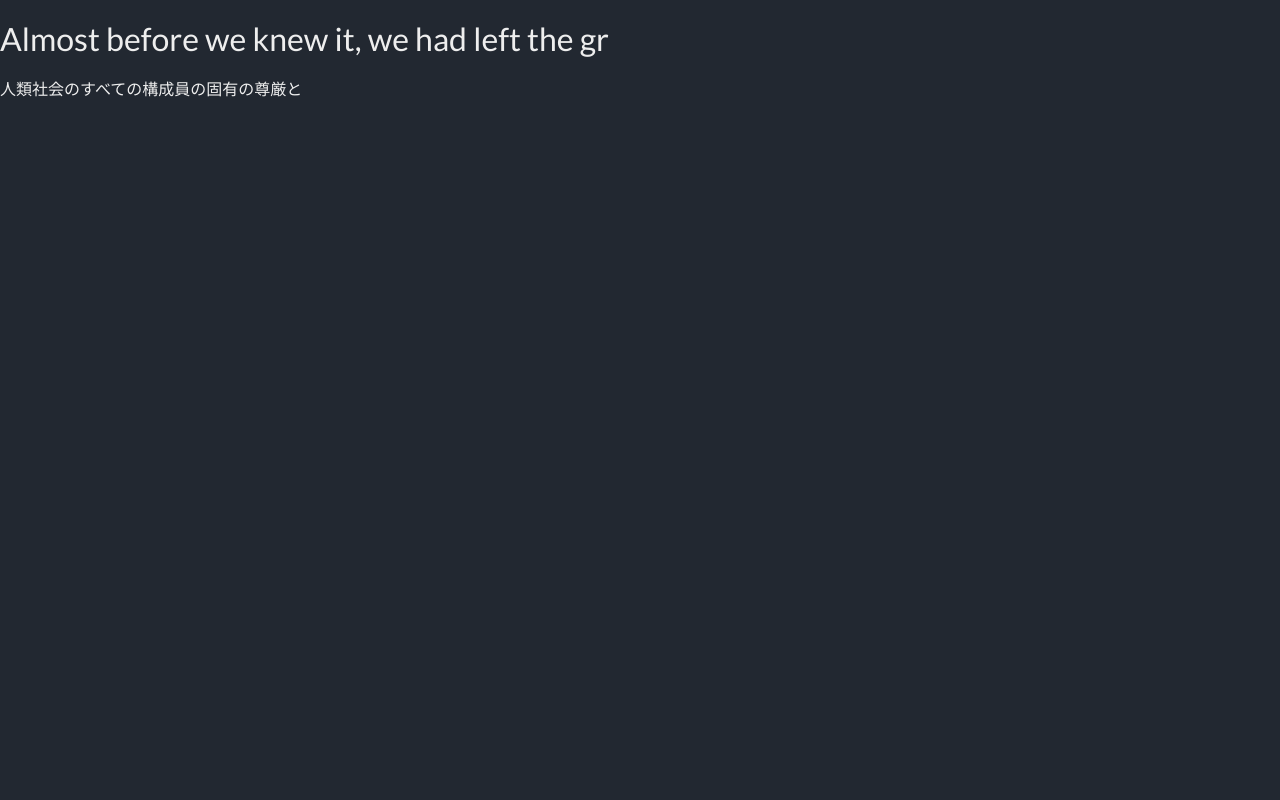
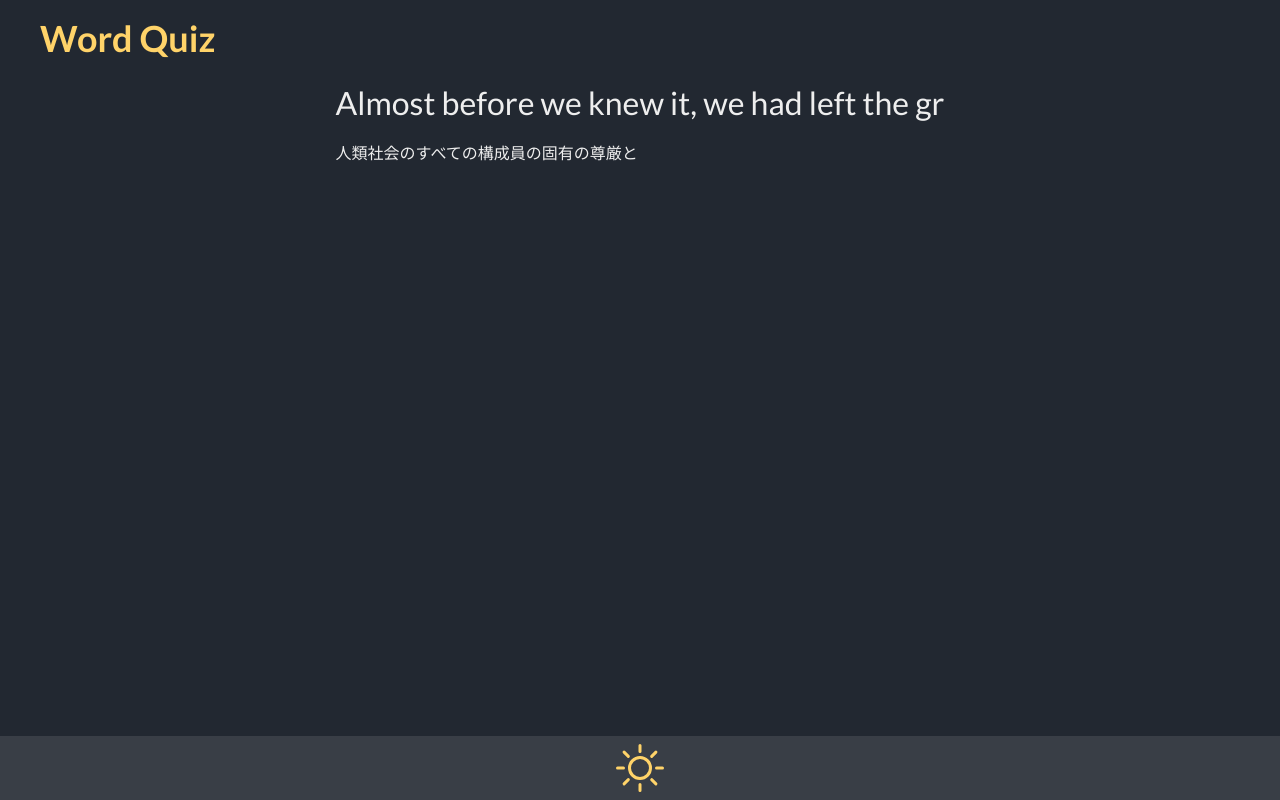
Before and after one commit to nus3/word-quiz, a Next.js app: page / in a window 1280 px wide. Built offline with nearby package versions, Linux system fonts and the light colour scheme.

Commit message:
:sparkles: Add layout component

```diff
--- a/package.json
+++ b/package.json
@@ -21,7 +21,8 @@
   "dependencies": {
     "next": "11.1.2",
     "react": "17.0.2",
-    "react-dom": "17.0.2"
+    "react-dom": "17.0.2",
+    "react-icons": "4.2.0"
   },
   "devDependencies": {
     "@types/node": "16.10.2",
--- /dev/null
+++ b/src/components/Layout/hook.ts
@@ -0,0 +1,14 @@
+import { LayoutProps } from 'components/Layout'
+import { LayoutPresenterProps } from 'components/Layout/presenter'
+
+type Params = LayoutProps
+
+export const useLayoutContainer = ({
+  children,
+  loading,
+}: Params): LayoutPresenterProps => {
+  return {
+    children,
+    loading,
+  }
+}
--- /dev/null
+++ b/src/components/Layout/index.tsx
@@ -0,0 +1,14 @@
+import { FC, ReactNode } from 'react'
+
+import { useLayoutContainer } from 'components/Layout/hook'
+import { LayoutPresenter } from 'components/Layout/presenter'
+
+export type LayoutProps = {
+  children: ReactNode
+  loading?: boolean
+}
+
+export const Layout: FC<LayoutProps> = ({ children, loading }) => {
+  const props = useLayoutContainer({ children, loading })
+  return <LayoutPresenter {...props} />
+}
--- /dev/null
+++ b/src/components/Layout/presenter.tsx
@@ -0,0 +1,34 @@
+import Link from 'next/link'
+import { FC, ReactNode } from 'react'
+import { BsSun } from 'react-icons/bs'
+
+import styles from './styles.module.css'
+
+export type LayoutPresenterProps = {
+  children: ReactNode
+  loading?: boolean
+}
+
+export const LayoutPresenter: FC<LayoutPresenterProps> = ({
+  children,
+  loading,
+}) => {
+  return (
+    <div className={styles.container}>
+      <header className={styles.header}>Word Quiz</header>
+      <main className={styles.main}>
+        {/* TODO: loadingコンポーネント作る */}
+        {loading ? (
+          <section className={styles.loading}>loading中だよ</section>
+        ) : (
+          children
+        )}
+      </main>
+      <footer className={styles.footer}>
+        <Link href="/" passHref>
+          <BsSun className={styles['footer-icon']} />
+        </Link>
+      </footer>
+    </div>
+  )
+}
--- /dev/null
+++ b/src/components/Layout/styles.module.css
@@ -0,0 +1,37 @@
+.container {
+  grid-template-rows: 64px 1fr 64px;
+  grid-template-areas:
+    'header'
+    'main'
+    'footer';
+  @apply grid h-screen bg-bgBase;
+}
+
+.header {
+  grid-area: header;
+  @apply flex items-center justify-between w-full h-16 p-2 px-5 sm:px-10 pt-5 text-accentYellow text-4xl font-bold z-10;
+}
+
+.main {
+  grid-area: main;
+  @apply flex flex-col items-center w-full px-8 md:px-16 lg:px-20 pb-24;
+}
+
+.loading {
+  @apply flex items-center h-full;
+}
+
+.footer {
+  grid-area: footer;
+  bottom: 0;
+  @apply fixed flex items-center justify-center gap-2 w-full h-16 p-8 bg-bgFooter;
+}
+
+.footer-icon {
+  transition: color 0.3s ease;
+  @apply text-5xl text-accentYellow;
+
+  &:hover {
+    @apply text-accentYellowLight cursor-pointer;
+  }
+}
--- a/src/pages/index.tsx
+++ b/src/pages/index.tsx
@@ -1,11 +1,15 @@
 import { NextPage } from 'next'
+
+import { Layout } from 'components/Layout'
 
 const IndexPage: NextPage = () => {
   return (
-    <div>
-      <h1>Almost before we knew it, we had left the gr</h1>
-      <h2>人類社会のすべての構成員の固有の尊厳と</h2>
-    </div>
+    <Layout>
+      <div>
+        <h1>Almost before we knew it, we had left the gr</h1>
+        <h2>人類社会のすべての構成員の固有の尊厳と</h2>
+      </div>
+    </Layout>
   )
 }
 
--- a/tailwind.config.js
+++ b/tailwind.config.js
@@ -18,8 +18,9 @@ module.exports = {
       primary: '#4ECCA3',
       primaryLight: '#ABF1DA',
       accentYellow: '#FFD369',
+      accentYellowLight: '#FFEAB8',
       bgBase: '#222831',
-      bgHeader: '#393E46',
+      bgFooter: '#393E46',
       textBase: '#EEEEEE',
       textDark: '#C0C0C0',
     },
```
Also changed, not shown: 1 other file (tests, documents, lock files or other folders).
